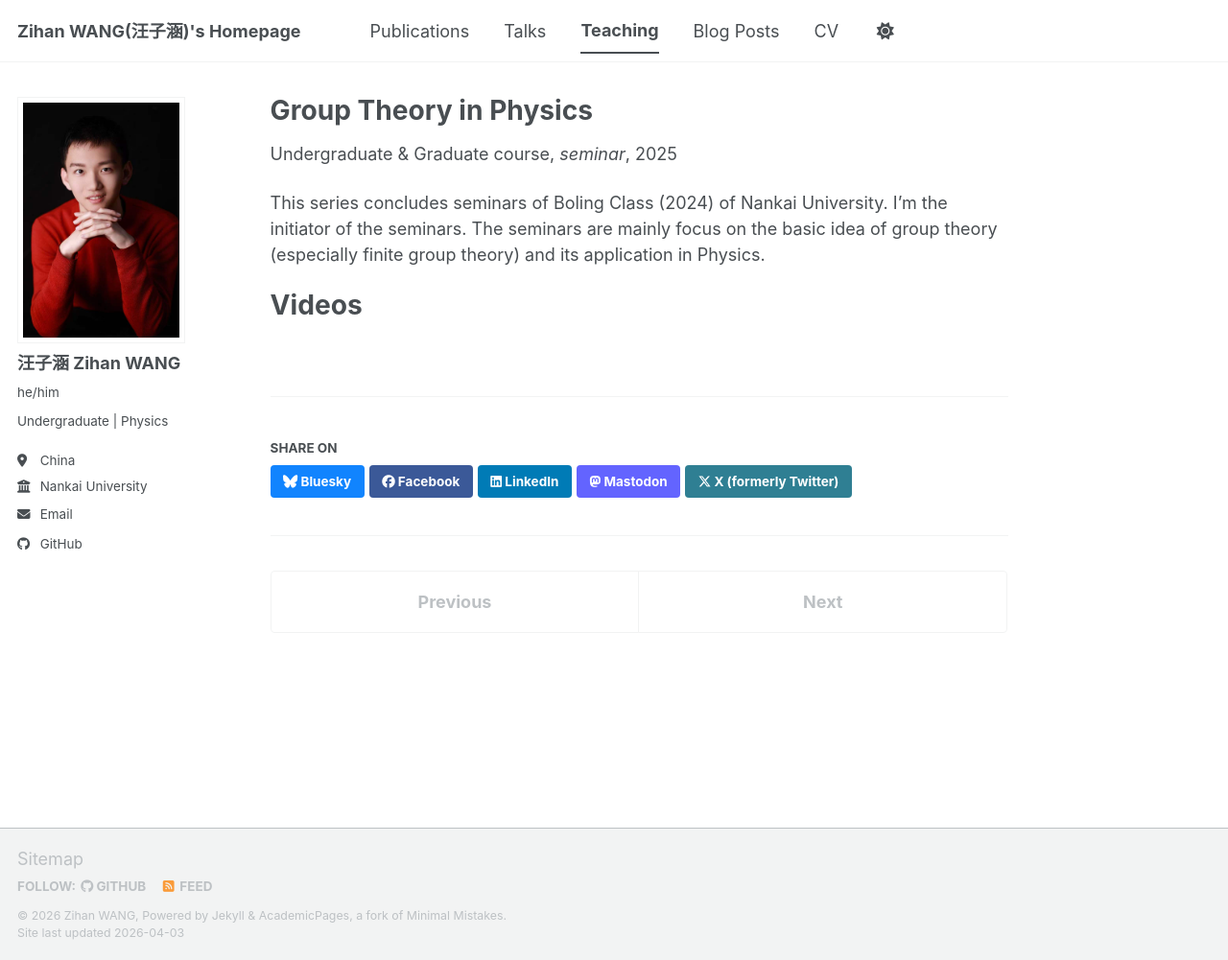
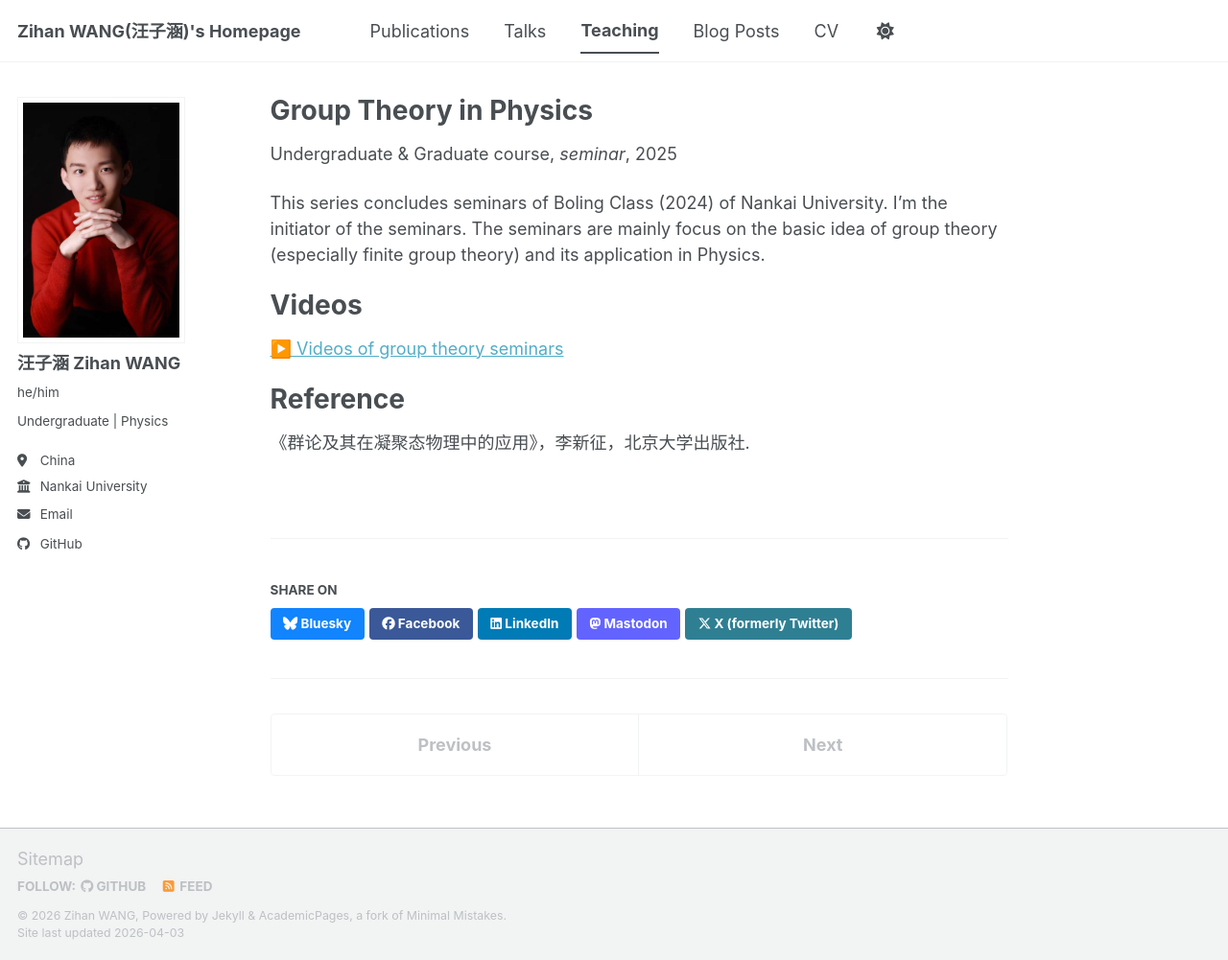
Before and after one commit to zhwang6626/zhwang6626.github.io, a Jekyll site: the page built from _teaching/2025-autumn-teaching-group_theory.md, in a window 1280 px wide and 1001 px high. Shown: the whole window at 96% size. Built offline with Jekyll 4.4.1, drawn with Linux system fonts in a browser that asks for light colours; a script bundle is joined from its source files by our own code; library files that are not in the unit come from our copies.

Commit message:
Update 2025-autumn-teaching-group_theory.md

```diff
--- a/_teaching/2025-autumn-teaching-group_theory.md
+++ b/_teaching/2025-autumn-teaching-group_theory.md
@@ -12,3 +12,8 @@ This series concludes seminars of Boling Class (2024) of Nankai University. I'm
 
 Videos
 ===
+[▶️ Videos of group theory seminars](https://space.bilibili.com/703109083/lists/6393531)
+
+Reference
+===
+《群论及其在凝聚态物理中的应用》，李新征，北京大学出版社.
```
